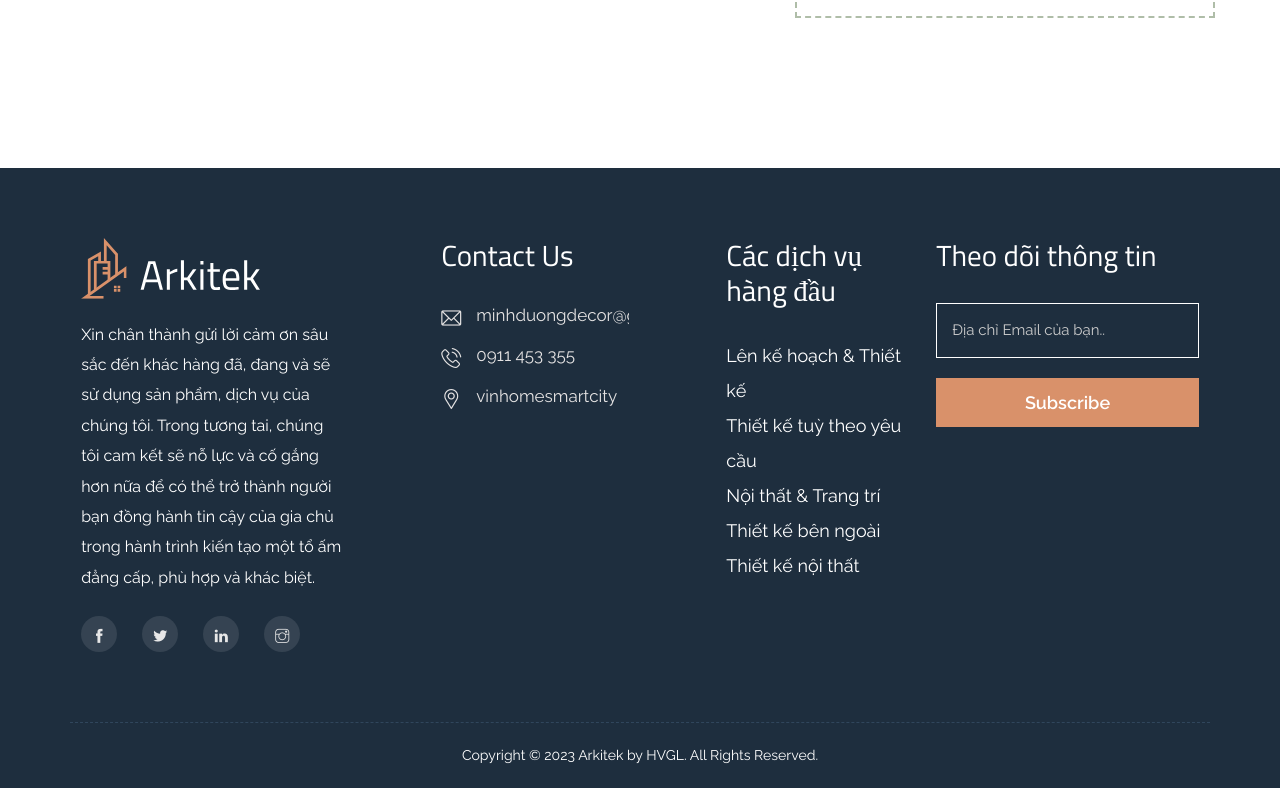
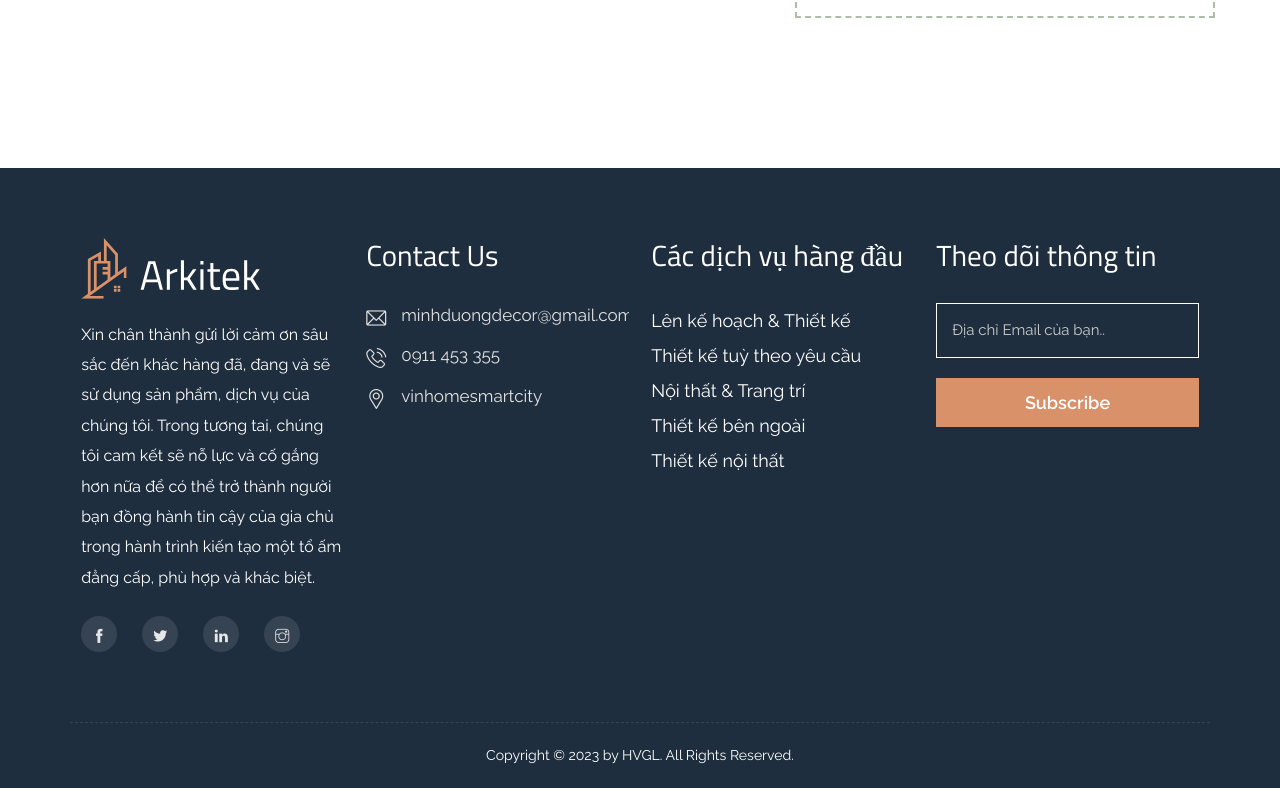
Before and after one commit to cntt2-linhhua/sorftware, a Next.js app: page / in a window 1280 px wide. Shown: the part 6353-7141 px from the top of the page. Built offline with nearby package versions, Linux system fonts and the light colour scheme.

Commit message:
update projecct

```diff
--- a/components/footer/Footer.js
+++ b/components/footer/Footer.js
@@ -100,7 +100,7 @@ const Footer = (props) => {
                 <div className="container">
                     <div className="row">
                         <div className="col col-xs-12">
-                            <p className="copyright"> Copyright &copy; 2023  Arkitek by <Link href="https://www.facebook.com/hoangvietglcs/">HVGL</Link>. All
+                            <p className="copyright"> Copyright &copy; 2023 by <Link href="https://www.facebook.com/hoangvietglcs/">HVGL</Link>. All
                                 Rights Reserved.</p>
                         </div>
                     </div>
--- a/document/footer/index.js
+++ b/document/footer/index.js
@@ -13,5 +13,5 @@ export const footerDoc = {
     SubscribeNewsletter: 'Theo dõi thông tin', // Subscribe Newsletter
     yourEmailAddess: 'Địa chỉ Email của bạn..', // Your Email Address..
     subcribe: 'Subscribe', // Subscribe
-    Copyright: 'Copyright © 2023 Arkitek by wpOceans.' // Copyright © 2023 Arkitek by wpOceans.
+    Copyright: 'Copyright © 2023 HVGL by wpOceans.' // Copyright © 2023 Arkitek by wpOceans.
 }
--- a/styles/sass/layout/_footer.scss
+++ b/styles/sass/layout/_footer.scss
@@ -153,7 +153,7 @@
     }
 
     .wpo-service-link-widget {
-        padding-left: 70px;
+        padding-left: 0px;
     }
 
     .link-widget {
@@ -161,7 +161,7 @@
 
 
         @media screen and (min-width: 1200px) {
-            padding-left: 75px;
+            padding-left: 0px;
         }
 
         @media (max-width: 1199px) {
```
Also changed, not shown: components/about/about.js (+5 -5 lines).
